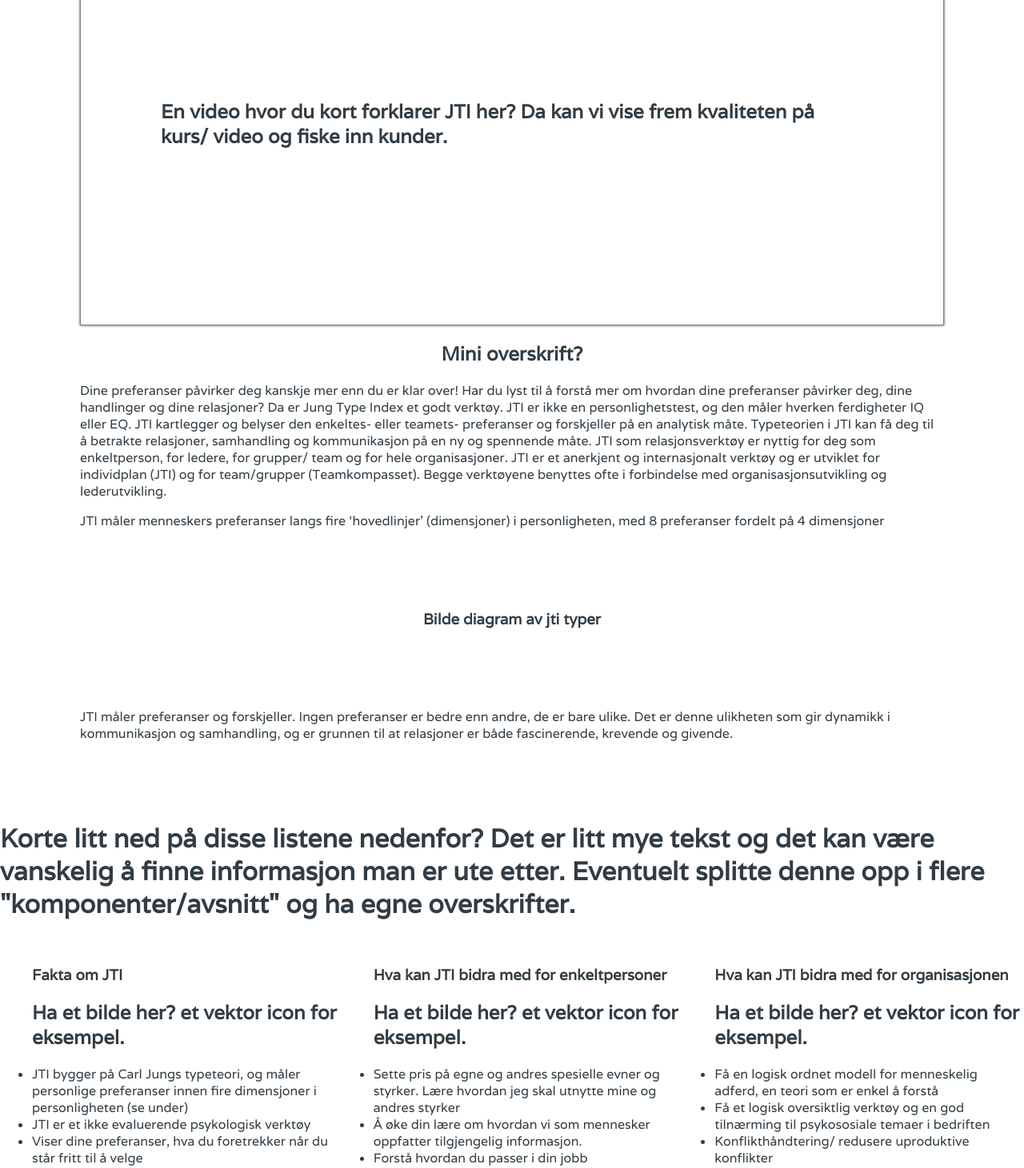
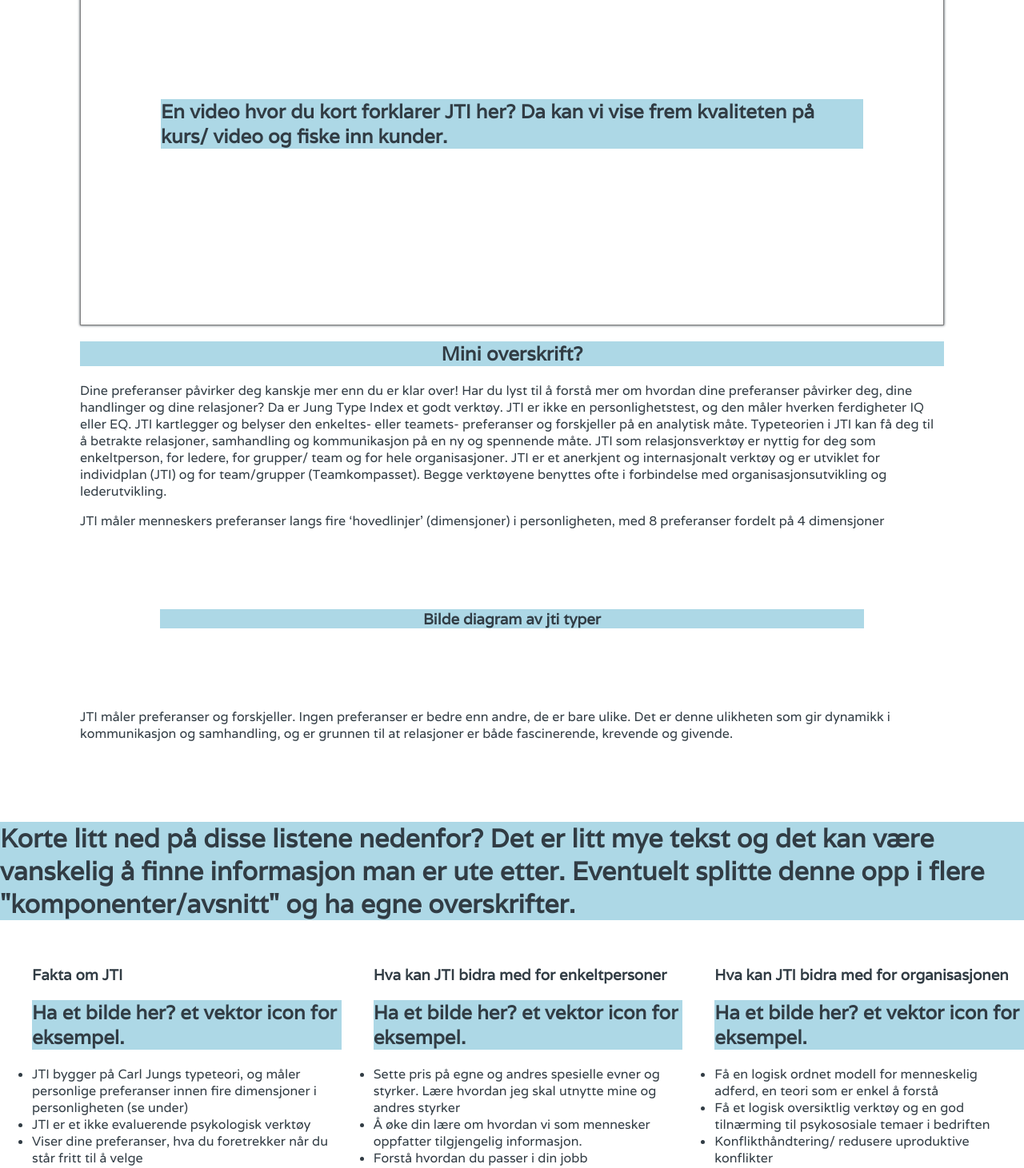
Before and after one commit to davemarong/JTI-Online-Course, a Next.js app: page /jti in a window 1280 px wide. Shown: the part 420-1881 px from the top of the page at 80% size. Built offline with nearby package versions, Linux system fonts and the light colour scheme.

Commit message:
Add color to messages content

```diff
--- a/src/components/OmJTI/OmJTI.js
+++ b/src/components/OmJTI/OmJTI.js
@@ -3,7 +3,9 @@
 export default function OmJTI() {
   return (
     <div>
-      <h1 style={{ textAlign: "center" }}>JTI overskrift</h1>
+      <h1 style={{ textAlign: "center", backgroundColor: "lightblue" }}>
+        JTI overskrift
+      </h1>
       <div style={{ margin: 100 }}>
         <div
           style={{
@@ -12,13 +14,15 @@
             boxShadow: "0 0 3px",
           }}
         >
-          <h2>
+          <h2 style={{ backgroundColor: "lightblue" }}>
             En video hvor du kort forklarer JTI her? Da kan vi vise frem
             kvaliteten på kurs/ video og fiske inn kunder.
           </h2>
         </div>
         <div>
-          <h2 style={{ textAlign: "center" }}>Mini overskrift?</h2>
+          <h2 style={{ textAlign: "center", backgroundColor: "lightblue" }}>
+            Mini overskrift?
+          </h2>
           <p>
             Dine preferanser påvirker deg kanskje mer enn du er klar over! Har
             du lyst til å forstå mer om hvordan dine preferanser påvirker deg,
@@ -41,7 +45,13 @@
             (dimensjoner) i personligheten, med 8 preferanser fordelt på 4
             dimensjoner
           </p>
-          <h3 style={{ textAlign: "center", margin: 100 }}>
+          <h3
+            style={{
+              textAlign: "center",
+              margin: 100,
+              backgroundColor: "lightblue",
+            }}
+          >
             Bilde diagram av jti typer
           </h3>
           <p>
@@ -53,7 +63,7 @@
         </div>
       </div>
 
-      <h1>
+      <h1 style={{ backgroundColor: "lightblue" }}>
         Korte litt ned på disse listene nedenfor? Det er litt mye tekst og det
         kan være vanskelig å finne informasjon man er ute etter. Eventuelt
         splitte denne opp i flere "komponenter/avsnitt" og ha egne overskrifter.
@@ -61,7 +71,9 @@
       <div className={styles.container}>
         <ul className={styles.ul}>
           <h3>Fakta om JTI</h3>
-          <h2>Ha et bilde her? et vektor icon for eksempel.</h2>
+          <h2 style={{ backgroundColor: "lightblue" }}>
+            Ha et bilde her? et vektor icon for eksempel.
+          </h2>
           <li>
             JTI bygger på Carl Jungs typeteori, og måler personlige preferanser
             innen fire dimensjoner i personligheten (se under)
@@ -87,7 +99,9 @@
         </ul>
         <ul className={styles.ul}>
           <h3> Hva kan JTI bidra med for enkeltpersoner</h3>
-          <h2>Ha et bilde her? et vektor icon for eksempel.</h2>
+          <h2 style={{ backgroundColor: "lightblue" }}>
+            Ha et bilde her? et vektor icon for eksempel.
+          </h2>
           <li>
             Sette pris på egne og andres spesielle evner og styrker. Lære
             hvordan jeg skal utnytte mine og andres styrker
@@ -119,7 +133,9 @@
         </ul>
         <ul className={styles.ul}>
           <h3> Hva kan JTI bidra med for organisasjonen</h3>
-          <h2>Ha et bilde her? et vektor icon for eksempel.</h2>
+          <h2 style={{ backgroundColor: "lightblue" }}>
+            Ha et bilde her? et vektor icon for eksempel.
+          </h2>
           <li>
             Få en logisk ordnet modell for menneskelig adferd, en teori som er
             enkel å forstå
```
